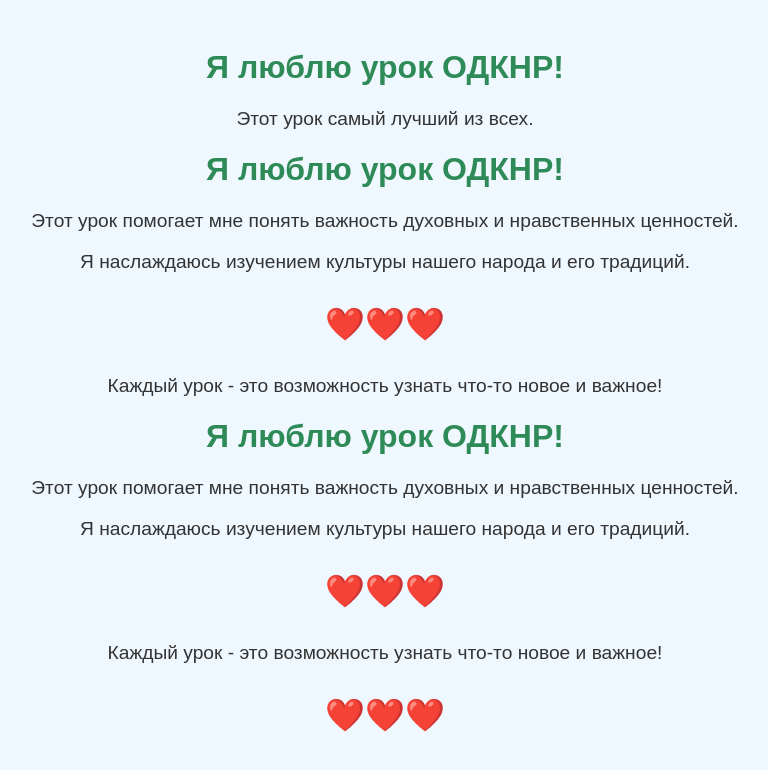
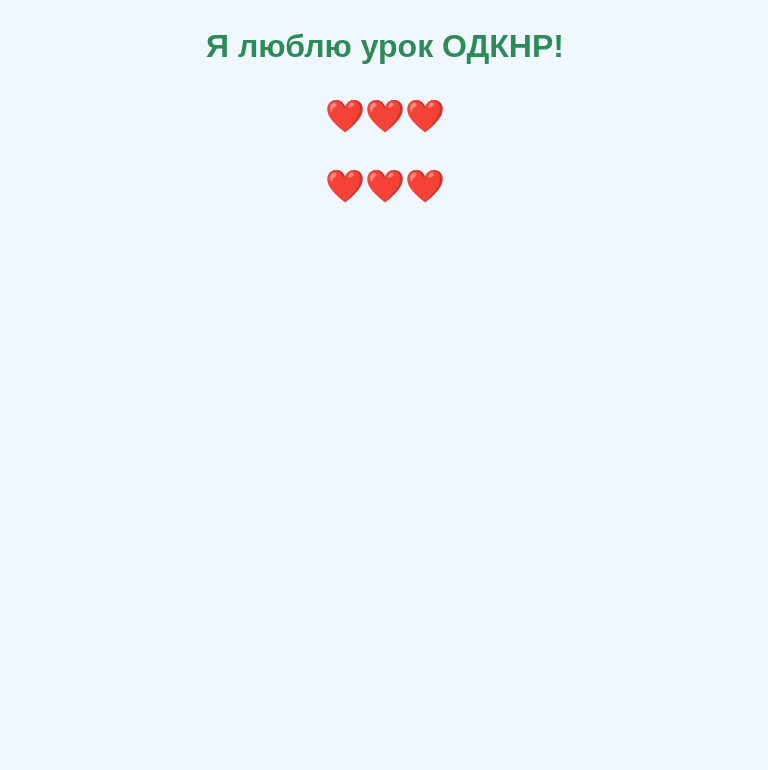
Before and after one commit to 002dr/-, a plain HTML site: page index.html in a window 1280 px wide. Shown: the whole page, without its empty margins (255-1023 px from the left). Drawn offline with Linux system fonts and the light colour scheme.

Commit message:
Update index.html

```diff
--- a/index.html
+++ b/index.html
@@ -1,64 +1,4 @@
-<!DOCTYPE html>
-<html lang="ru">
-<head>
-    <meta charset="UTF-8">
-    <meta name="viewport" content="width=device-width, initial-scale=1.0">
-    <title>Я люблю урок ОДКНР</title>
-    <style>
-        body {
-            font-family: Arial, sans-serif;
-            background-color: #f0f8ff;
-            color: #333;
-            text-align: center;
-            padding: 20px;
-        }
-        h1 {
-            color: #2e8b57;
-        }
-        p {
-            font-size: 1.2em;
-        }
-        .heart {
-            color: red;
-            font-size: 2em;
-        }
-    </style>
-</head>
-<body>
-    <h1>Я люблю урок ОДКНР!</h1>
-    <p>Этот урок самый лучший из всех.</p>
-    <!DOCTYPE html>
-<html lang="ru">
-<head>
-    <meta charset="UTF-8">
-    <meta name="viewport" content="width=device-width, initial-scale=1.0">
-    <title>Я люблю урок ОДКНР</title>
-    <style>
-        body {
-            font-family: Arial, sans-serif;
-            background-color: #f0f8ff;
-            color: #333;
-            text-align: center;
-            padding: 20px;
-        }
-        h1 {
-            color: #2e8b57;
-        }
-        p {
-            font-size: 1.2em;
-        }
-        .heart {
-            color: red;
-            font-size: 2em;
-        }
-    </style>
-</head>
-<body>
-    <h1>Я люблю урок ОДКНР!</h1>
-    <p>Этот урок помогает мне понять важность духовных и нравственных ценностей.</p>
-    <p>Я наслаждаюсь изучением культуры нашего народа и его традиций.</p>
-    <p class="heart">❤️❤️❤️</p>
-    <p>Каждый урок - это возможность узнать что-то новое и важное!</p>
+
 </body>
 </html><!DOCTYPE html>
 <html lang="ru">
@@ -88,11 +28,7 @@
 </head>
 <body>
     <h1>Я люблю урок ОДКНР!</h1>
-    <p>Этот урок помогает мне понять важность духовных и нравственных ценностей.</p>
-    <p>Я наслаждаюсь изучением культуры нашего народа и его традиций.</p>
     <p class="heart">❤️❤️❤️</p>
-    <p>Каждый урок - это возможность узнать что-то новое и важное!</p>
-</body>
 </html>
     <p class="heart">❤️❤️❤️</p>
 </body>
```
